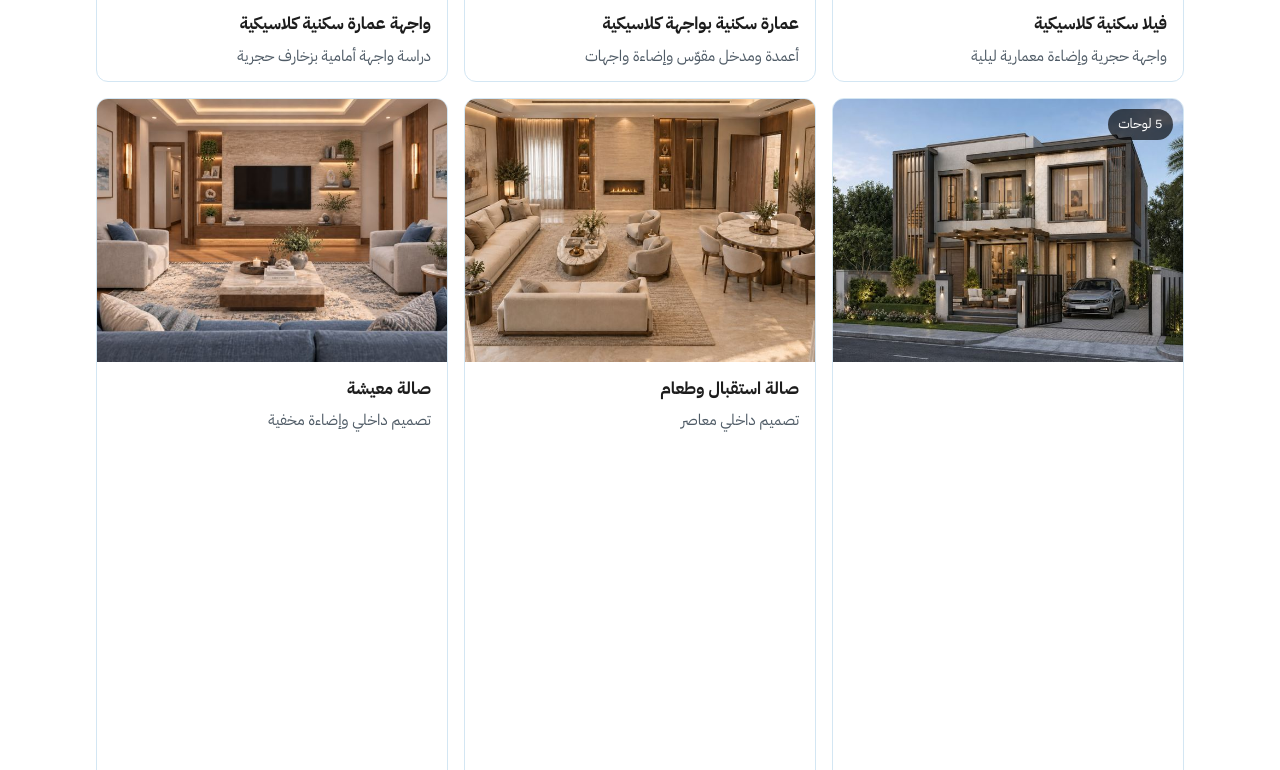
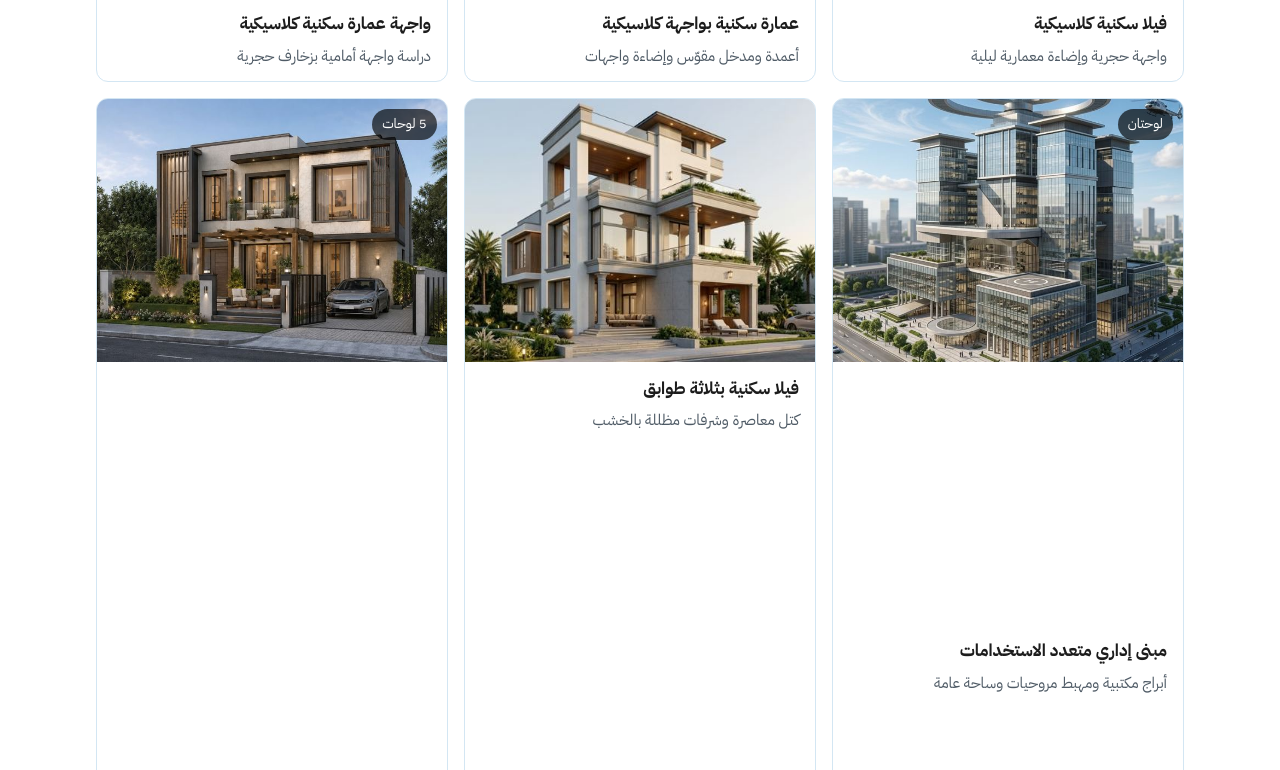
Before and after one commit to khaledmsabeh1-cloud/office-website, a plain HTML site: page index.html in a window 1280 px wide. Shown: the part 5410-6180 px from the top of the page. Drawn offline with Linux system fonts and the light colour scheme.

Commit message:
Portfolio: add mixed-use tower and villa, sharper classic villa
Co-Authored-By: Claude Opus 5.5 <noreply@anthropic.com>
Claude-Session: https://claude.ai/code/session_01HrATc29qAQxP8WeBPVE89f

```diff
--- a/index.html
+++ b/index.html
@@ -272,6 +272,8 @@
           <figure class="work" data-cat="ext"><a href="assets/img/work/classic-villa-night.jpg" data-title="فيلا سكنية كلاسيكية · واجهة حجرية وإضاءة معمارية ليلية"><img src="assets/img/work/classic-villa-night-sm.jpg" alt="فيلا سكنية كلاسيكية: واجهة حجرية وإضاءة معمارية ليلية" width="640" height="480" loading="lazy" decoding="async"></a><figcaption><strong>فيلا سكنية كلاسيكية</strong><span>واجهة حجرية وإضاءة معمارية ليلية</span></figcaption></figure>
           <figure class="work" data-cat="ext"><a href="assets/img/work/classic-facade-columns.jpg" data-title="عمارة سكنية بواجهة كلاسيكية · أعمدة ومدخل مقوّس وإضاءة واجهات"><img src="assets/img/work/classic-facade-columns-sm.jpg" alt="عمارة سكنية بواجهة كلاسيكية: أعمدة ومدخل مقوّس وإضاءة واجهات" width="640" height="480" loading="lazy" decoding="async"></a><figcaption><strong>عمارة سكنية بواجهة كلاسيكية</strong><span>أعمدة ومدخل مقوّس وإضاءة واجهات</span></figcaption></figure>
           <figure class="work" data-cat="ext"><a href="assets/img/work/classic-facade-front.jpg" data-title="واجهة عمارة سكنية كلاسيكية · دراسة واجهة أمامية بزخارف حجرية"><img src="assets/img/work/classic-facade-front-sm.jpg" alt="واجهة عمارة سكنية كلاسيكية: دراسة واجهة أمامية بزخارف حجرية" width="640" height="480" loading="lazy" decoding="async"></a><figcaption><strong>واجهة عمارة سكنية كلاسيكية</strong><span>دراسة واجهة أمامية بزخارف حجرية</span></figcaption></figure>
+          <figure class="work" data-cat="ext"><a href="assets/img/work/mixed-use-tower-overall.jpg" data-title="مبنى إداري متعدد الاستخدامات: منظور عام"><img src="assets/img/work/mixed-use-tower-sm.jpg" alt="مبنى إداري متعدد الاستخدامات" width="640" height="480" loading="lazy" decoding="async"><span class="count">لوحتان</span></a><a class="more" hidden href="assets/img/work/mixed-use-tower-podium.jpg" data-title="مبنى إداري متعدد الاستخدامات: الطوابق السفلية والساحة العامة"></a><figcaption><strong>مبنى إداري متعدد الاستخدامات</strong><span>أبراج مكتبية ومهبط مروحيات وساحة عامة</span></figcaption></figure>
+          <figure class="work" data-cat="ext"><a href="assets/img/work/modern-villa-palms.jpg" data-title="فيلا سكنية بثلاثة طوابق · كتل معاصرة وشرفات مظللة بالخشب"><img src="assets/img/work/modern-villa-palms-sm.jpg" alt="فيلا سكنية بثلاثة طوابق: كتل معاصرة وشرفات مظللة بالخشب" width="640" height="480" loading="lazy" decoding="async"></a><figcaption><strong>فيلا سكنية بثلاثة طوابق</strong><span>كتل معاصرة وشرفات مظللة بالخشب</span></figcaption></figure>
           <figure class="work" data-cat="ext plan"><a href="assets/img/work/modern-villa-set-exterior.jpg" data-title="فيلا سكنية حديثة · حزمة تصميم كاملة: منظور خارجي"><img src="assets/img/work/modern-villa-set-sm.jpg" alt="فيلا سكنية حديثة · حزمة تصميم كاملة" width="640" height="480" loading="lazy" decoding="async"><span class="count">5 لوحات</span></a><a class="more" hidden href="assets/img/work/modern-villa-set-ground-plan.jpg" data-title="فيلا سكنية حديثة · حزمة تصميم كاملة: مسقط الطابق الأرضي"></a><a class="more" hidden href="assets/img/work/modern-villa-set-first-plan.jpg" data-title="فيلا سكنية حديثة · حزمة تصميم كاملة: مسقط الطابق الأول"></a><a class="more" hidden href="assets/img/work/modern-villa-set-elevations.jpg" data-title="فيلا سكنية حديثة · حزمة تصميم كاملة: الواجهات الأربع"></a><a class="more" hidden href="assets/img/work/modern-villa-set-sections.jpg" data-title="فيلا سكنية حديثة · حزمة تصميم كاملة: المقاطع A-A و B-B"></a><figcaption><strong>فيلا سكنية حديثة · حزمة تصميم كاملة</strong><span>منظور خارجي · مسقطان · واجهات · مقاطع</span></figcaption></figure>
           <figure class="work" data-cat="int"><a href="assets/img/work/reception-dining.jpg" data-title="صالة استقبال وطعام · تصميم داخلي معاصر"><img src="assets/img/work/reception-dining-sm.jpg" alt="صالة استقبال وطعام: تصميم داخلي معاصر" width="640" height="480" loading="lazy" decoding="async"></a><figcaption><strong>صالة استقبال وطعام</strong><span>تصميم داخلي معاصر</span></figcaption></figure>
           <figure class="work" data-cat="int"><a href="assets/img/work/living-room.jpg" data-title="صالة معيشة · تصميم داخلي وإضاءة مخفية"><img src="assets/img/work/living-room-sm.jpg" alt="صالة معيشة: تصميم داخلي وإضاءة مخفية" width="640" height="480" loading="lazy" decoding="async"></a><figcaption><strong>صالة معيشة</strong><span>تصميم داخلي وإضاءة مخفية</span></figcaption></figure>
```
Also changed, not shown: assets/img/work/classic-villa-night-sm.jpg, assets/img/work/classic-villa-night.jpg, assets/img/work/mixed-use-tower-overall.jpg (added), assets/img/work/mixed-use-tower-podium.jpg (added), assets/img/work/mixed-use-tower-sm.jpg (added), assets/img/work/modern-villa-palms-sm.jpg (added), assets/img/work/modern-villa-palms.jpg (added).
